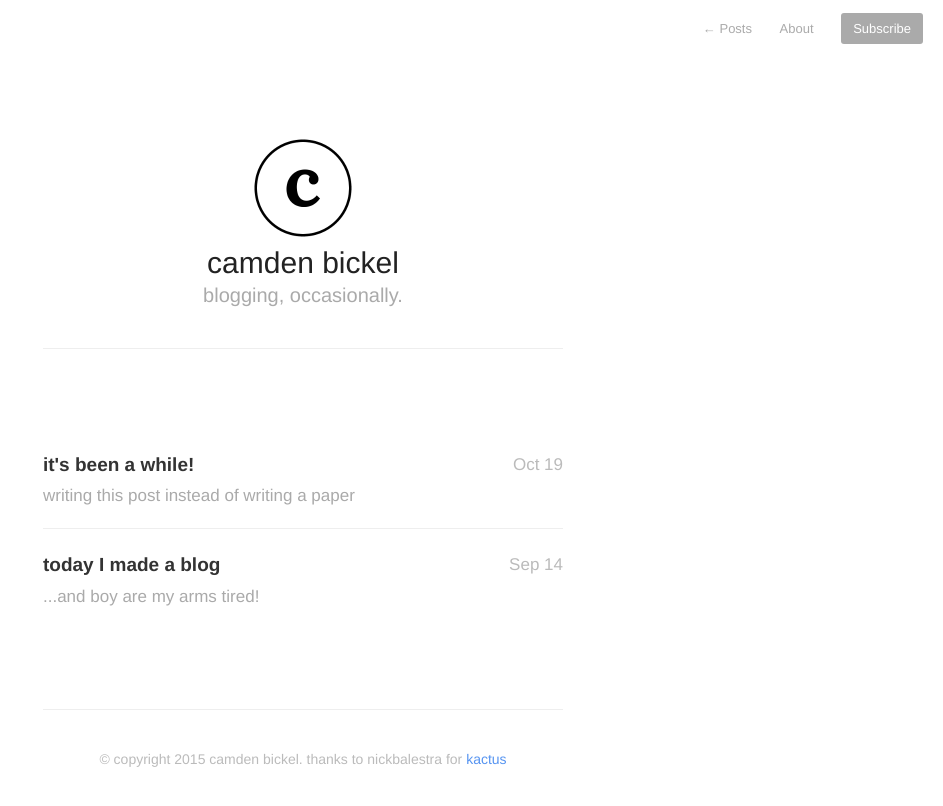
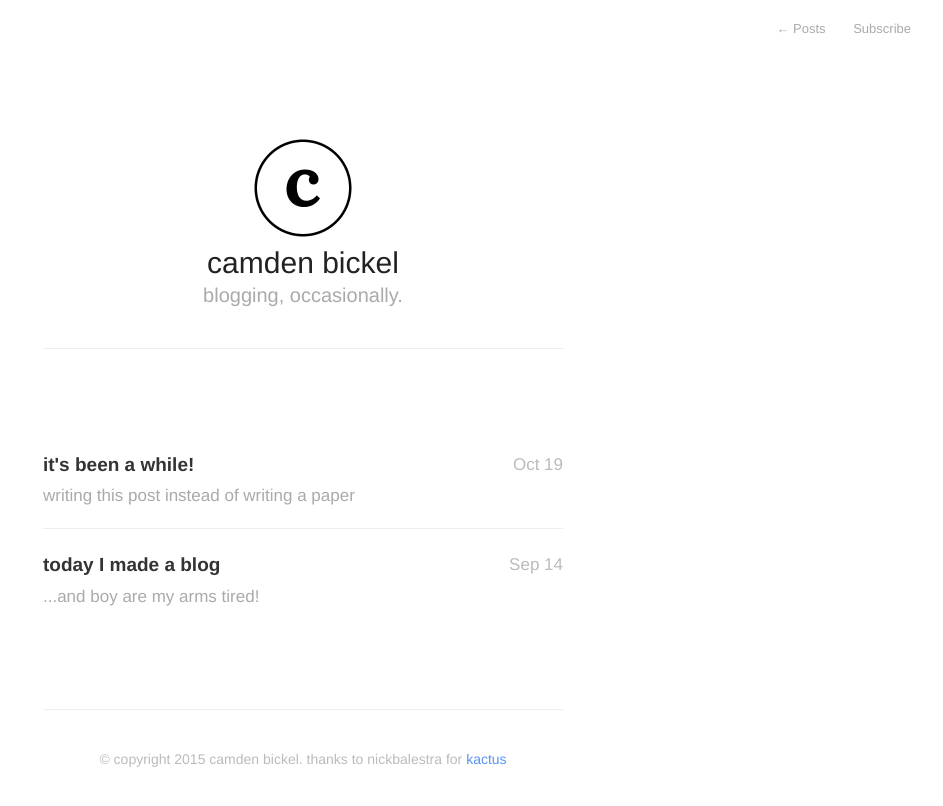
Before and after one commit to camdenb/old-blog2, a Jekyll site: the page built from index.html, in a window 1280 px wide. Shown: the top 806 px of the page, without its empty margins (337-1280 px from the left). Built offline with Jekyll 4.4.1, drawn with Linux system fonts in a browser that asks for light colours; nearby versions of some CDN libraries; Markdown is read by kramdown in place of the engine named in the settings; the list of posts is cut into pages by our own code.

Commit message:
clean up

```diff
--- a/_config.yml
+++ b/_config.yml
@@ -1,4 +1,4 @@
-name: camden
+name: camden bickel
 description: blogging, occasionally.
 meta_description: "occasional posts about anything"
 
--- a/_includes/navigation.html
+++ b/_includes/navigation.html
@@ -2,11 +2,5 @@
     {% if page.url != "/index.html" %}
         <a href="{{ site.baseurl }}"> <span class="arrow">←</span> Posts </a>
     {% endif %}
-
-    {% if page.url != "/about/" %}
-        {% if site.aboutPage %}
-            <a href="http://www.camdenbickel.com/about">About </a>
-        {% endif %}
-    {% endif %}
-    <a class="cta" href="{{ site.baseurl }}feed.xml">Subscribe</a>
+    <a href="{{ site.baseurl }}feed.xml">Subscribe</a>
 </nav>
```
